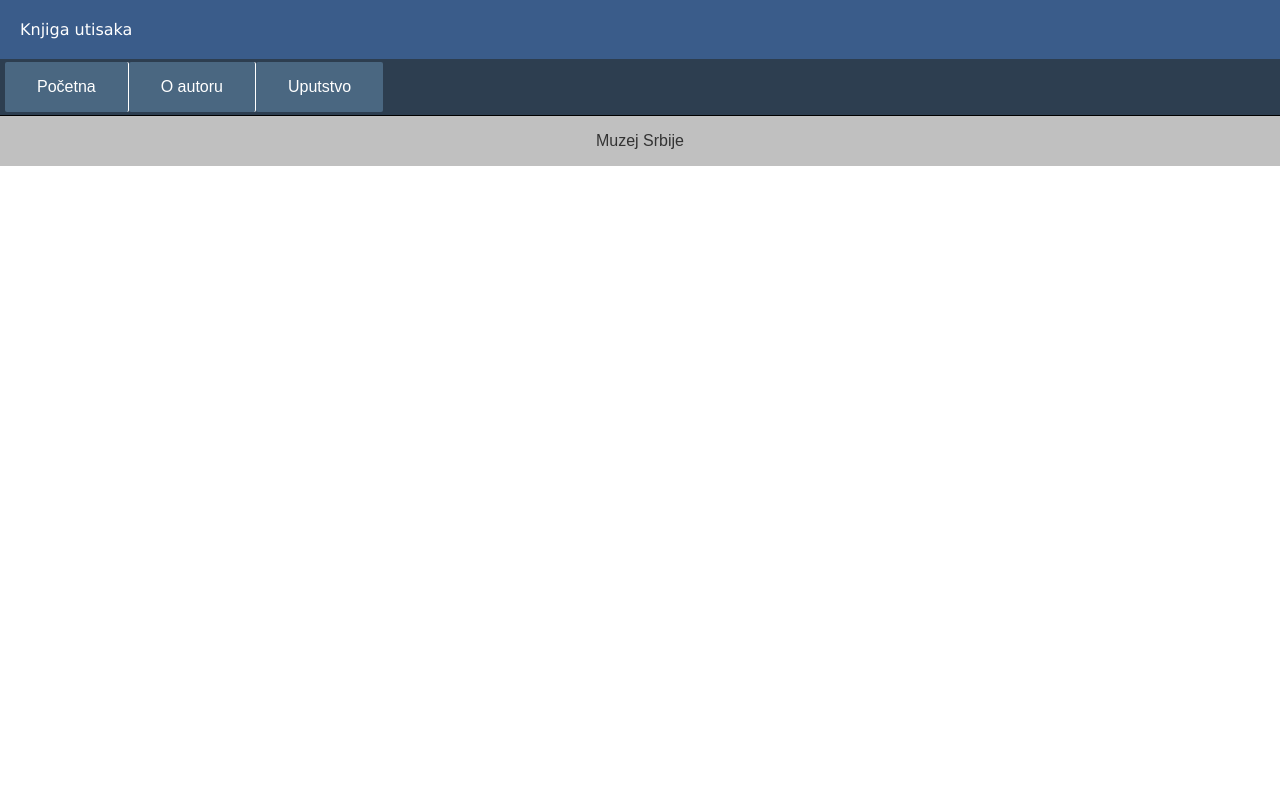
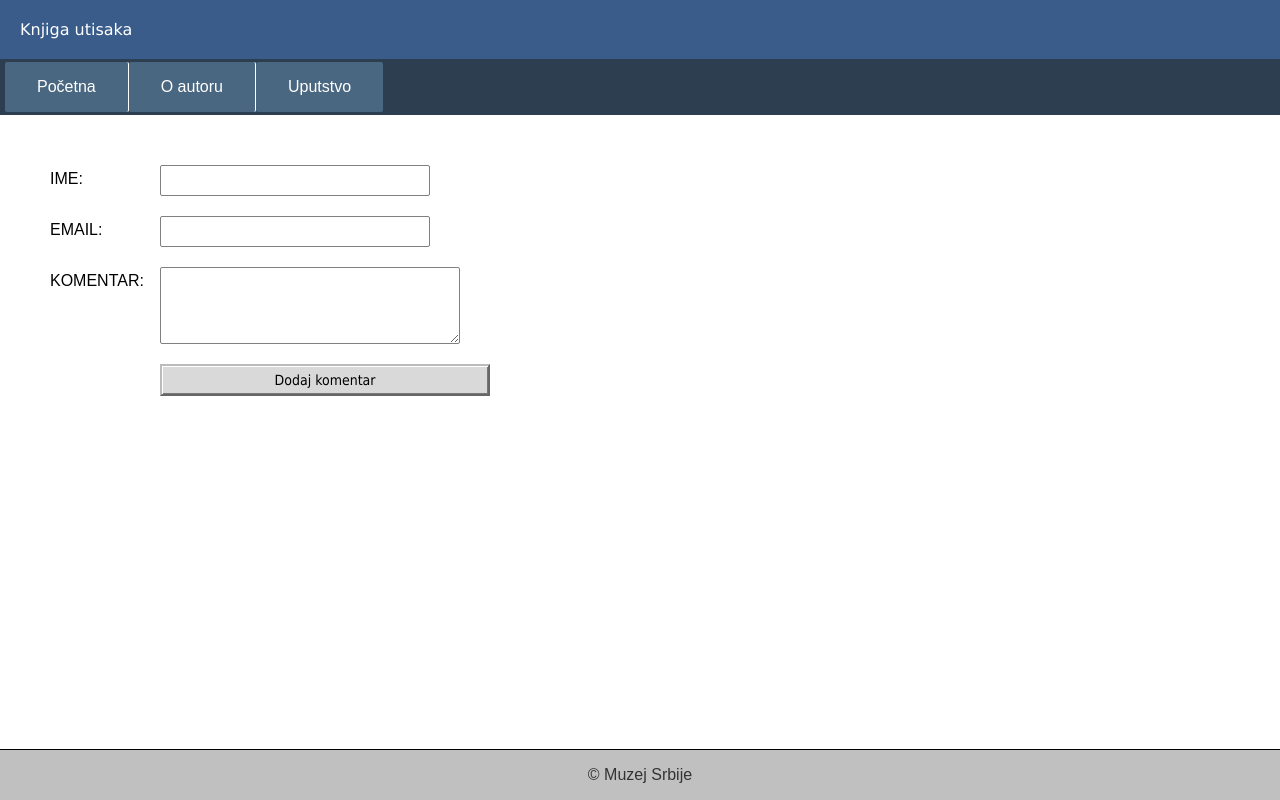
Before and after one commit to janamitrovic1/Matura, a PHP site: page / in a window 1280 px wide. Run offline with PHP 8.4, Linux system fonts and the light colour scheme.

Commit message:
gotov front pocetne

```diff
--- a/B8/components/footer.php
+++ b/B8/components/footer.php
@@ -1,8 +1,8 @@
 <!DOCTYPE html>
 <html lang="rs-SR">
 <body>
-        <div class="footer">
-            Muzej Srbije
-        </div>
+    <div class="footer">
+        &copy Muzej Srbije
+    </div>
 </body>
 </html>
--- a/B8/css/globals.css
+++ b/B8/css/globals.css
@@ -4,8 +4,14 @@
     box-sizing: border-box;
     font-family: Arial, Helvetica, sans-serif;
 }
-body{
-    height: 100vh;
+html, body {
+    height: 100%;
+    display: flex;
+    flex-direction: column;
+}
+
+main {
+    flex: 1; /* Ovo širi main da zauzme sav raspoloživ prostor */
 }
 a{
     text-decoration: none;
--- /dev/null
+++ b/B8/css/pocetna.css
@@ -0,0 +1,48 @@
+main{
+    padding:50px;
+}
+
+.form {
+    width: 800px;
+    display: flex;
+    flex-direction: column;
+    gap: 10px;
+}
+.form-row {
+    display: flex;
+    align-items: flex-start;
+    gap: 10px;
+    margin-bottom: 10px;
+}
+.form-row label {
+    width: 100px;
+    text-align: left;
+    padding-top: 5px;
+}
+.form-row textarea {
+    width: 300px;
+    border: 1px solid grey;
+    border-radius: 2px;
+}
+.form-row input {
+    width: 270px;
+    border: 1px solid grey;
+    border-radius: 2px;
+    padding: 7px;
+}
+.form-row button {
+    padding: 6px 12px;
+    background-color: #d9d9d9;
+    color: black;
+    border: 2px outset #bbb;
+    font-family: Tahoma, sans-serif;
+    font-size: 14px;
+    box-shadow: inset 1px 1px white, inset -1px -1px #777;
+    cursor: pointer;
+    width:330px;
+  }
+
+  .form-row button:active {
+    border: 2px inset #bbb;
+    box-shadow: inset -1px -1px white, inset 1px 1px #777;
+  }
--- a/B8/index.php
+++ b/B8/index.php
@@ -4,12 +4,35 @@
     <meta charset="UTF-8">
     <meta name="viewport" content="width=device-width, initial-scale=1.0">
     <link rel="stylesheet" href="./css/globals.css">
+    <link rel="stylesheet" href="./css/pocetna.css">
     <title>Књига утисака</title>
 </head>
 <body>
     <?php
         require_once("./components/nav.php");
     ?>
+
+    <main>
+        <form class="form" >
+            <div class="form-row">
+                <label for="ime">IME:</label>
+                <input type="text" id="ime" name="ime">
+            </div>
+            <div class="form-row">
+                <label for="email">EMAIL:</label>
+                <input type="email" id="email" name="email">
+            </div>
+            <div class="form-row">
+                <label for="komentar">KOMENTAR:</label>
+                <textarea id="komentar" name="komentar" rows="5"></textarea>
+            </div>
+            <div class="form-row">
+                <label></label>
+                <button type="submit">Dodaj komentar</button>
+            </div>
+        </form>
+    </main>
+
     <?php
         require_once("./components/footer.php");
     ?>
```
